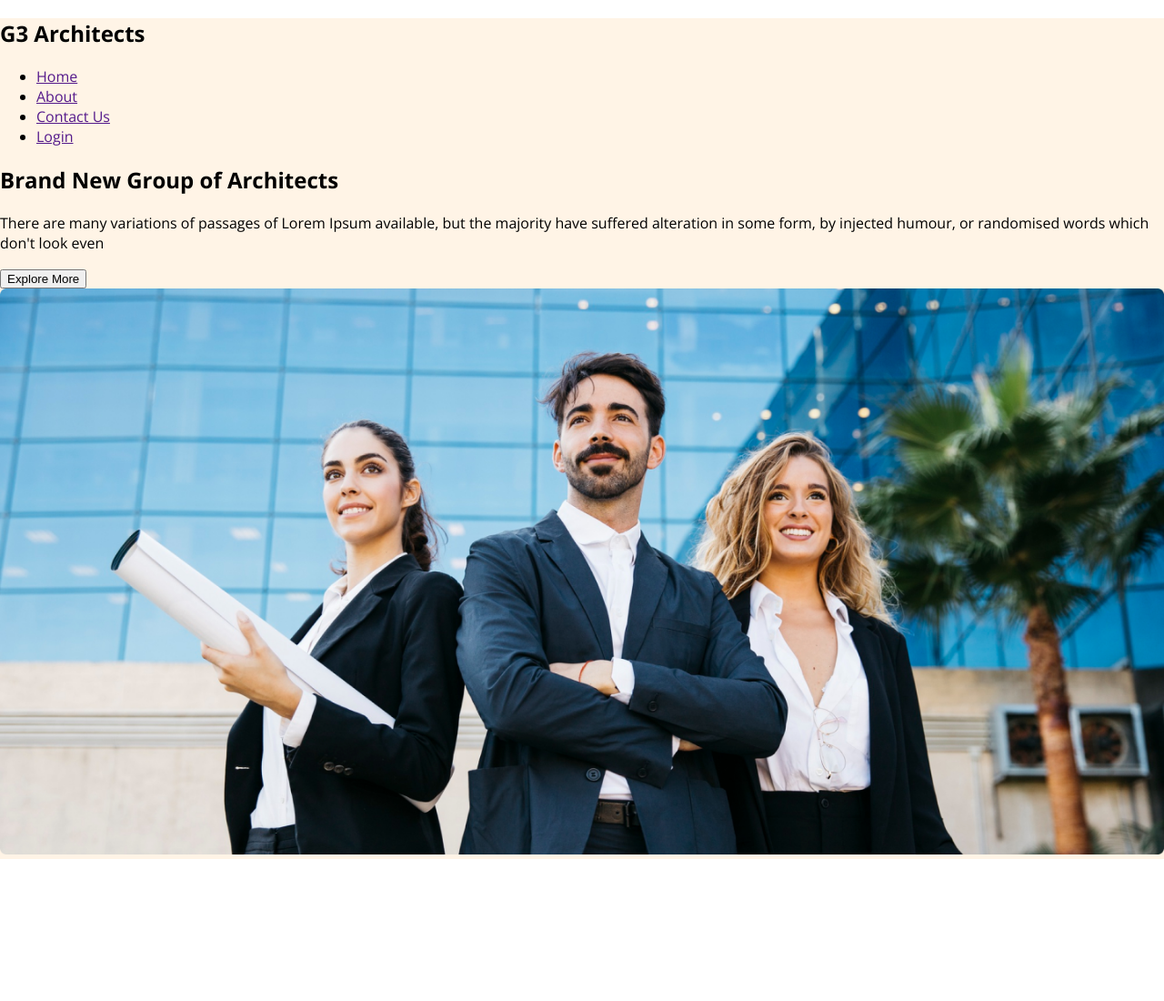
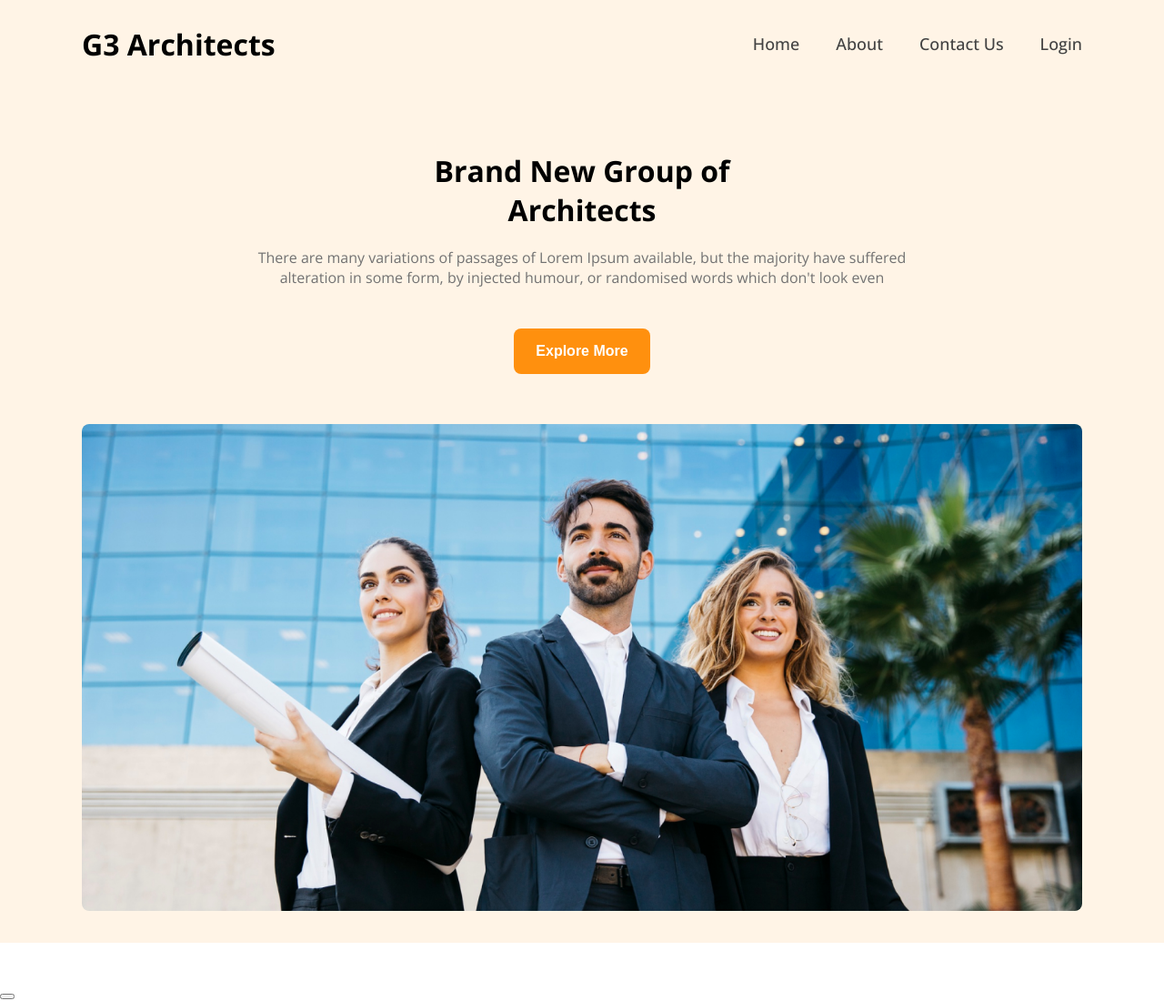
Before and after one commit to md-shakib-hassan/G3-Architects, a plain HTML site: page index.html in a window 1280 px wide. Shown: the whole page at 91% size. Before the commit the page ends 944 px from the top, so only its background shows below. Drawn offline with nearby package versions, Linux system fonts and the light colour scheme.

Commit message:
just create hearder with navibar

```diff
--- a/index.html
+++ b/index.html
@@ -14,9 +14,10 @@
 </head>
 
 <body class="open-sans">
-     <header >
-        <section class="banner">
-            <nav>
+
+    <header class="header">
+
+        <nav class="navbar">
             <h2 class="band">G3 Architects</h2>
             <ul class="link-container">
                 <li class="link-item"><a href="">Home</a></li>
@@ -25,13 +26,40 @@
                 <li class="link-item"><a href="">Login</a></li>
             </ul>
         </nav>
-            <h1>Brand New Group of Architects </h1>
-            <p>There are many variations of passages of Lorem Ipsum available, but the majority have suffered alteration in some form, by injected humour, or randomised words which don't look even</p>
 
-            <div><button>Explore More</button></div>
+        <div class="banner">
+           <div class="banner-content">
+             <h1 class="title">Brand New Group of Architects </h1>
+            <p class="sub-title dark-3">There are many variations of passages of Lorem Ipsum available, but the majority have suffered alteration
+                in some form, by injected humour, or randomised words which don't look even</p>
+           </div>
+
+            <div class="inbanner-btn"><button class="btn-banner">Explore More</button></div>
             <div><img src="images/banner.png" alt=""></div>
-        </section>
+        </div>
     </header>
+
+    <main>
+        <div class="feature">
+            <div class="image-container"></div>
+            <img src="" alt="">
+            <img src="" alt="">
+            <img src="" alt="">
+            <img src="" alt="">
+            <div class="feature-content">
+                <h2></h2>
+                <p></p>
+                <div><button></button></div>
+            </div>
+        </div>
+    </main>
+
+    <footer>
+
+    </footer>
+
+
+
 
 </body>
 
--- a/style.css
+++ b/style.css
@@ -1,8 +1,6 @@
 body{
-    /* margin: 0 auto; */
-     /* background-color: rgb(255, 144, 14, .1); */
      margin: 0 0;
-     margin-top: 0;
+
 }
 
 .open-sans {
@@ -11,10 +9,84 @@ body{
   font-style: normal;
 }
 
-.banner{
+.header{
     background-color: rgb(255, 144, 14, .1);
+
+}
+
+/* here the all color of project text. */
+.dark-2{
+    color: rgba(66, 66, 66, 1);
+}
+.dark-3{
+    color: rgba(114, 114, 114, 1);
+}
+ img{
+    width: 100%;
+}
+/* here all section main size: */
+.main-size{
+    max-width: 1100px;
     margin: 0 auto;
 }
-header img{
-    width: 100%;
+nav {
+    display: flex;
+    justify-content: space-between;
+
+    align-items: center;
 }
+.link-item a{
+    text-decoration: none;
+    color: rgba(66, 66, 66, 1);
+    font-weight: 500;
+    font-size: 18px;
+
+}
+.band{
+    font-weight: bold;
+    font-size: 32px;
+
+}
+.link-container li{
+    list-style: none;
+
+}
+.link-container{
+    display: flex;
+}
+.link-container li{
+    margin-left: 40px;
+}
+.banner , .navbar{
+    max-width: 1100px;
+    margin: 0 auto;
+}
+.banner{
+    margin-top: 70px;
+    text-align: center;
+}
+.banner-content .title{
+    width: 450px;
+    margin: 0 auto;
+}
+.banner-content .sub-title{
+    width: 720px;
+    margin: 20px auto;
+    font-size: 16px;
+    /* margin-bottom: 50px; */
+}
+.btn-banner{
+    background-color: #FF900E;
+    border: none;
+    border-radius: 8px ;
+    color: white;
+    width: 150px;
+    height: 50px;
+    font-size: 16px;
+    font-weight: 600;
+    margin: 25px 0px ;
+}
+.banner img{
+    border-radius: 8px;
+    margin: 30px 0;
+}
```
